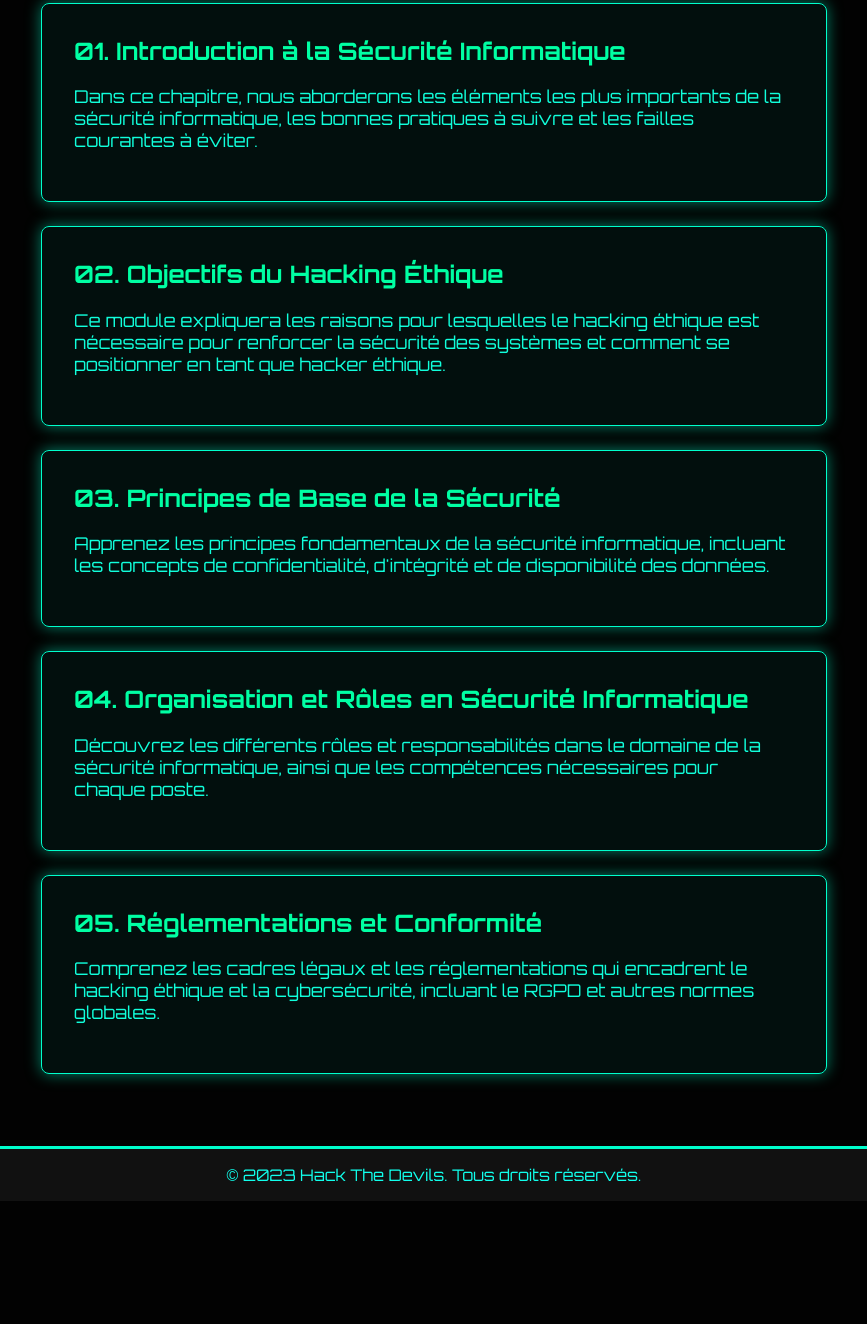
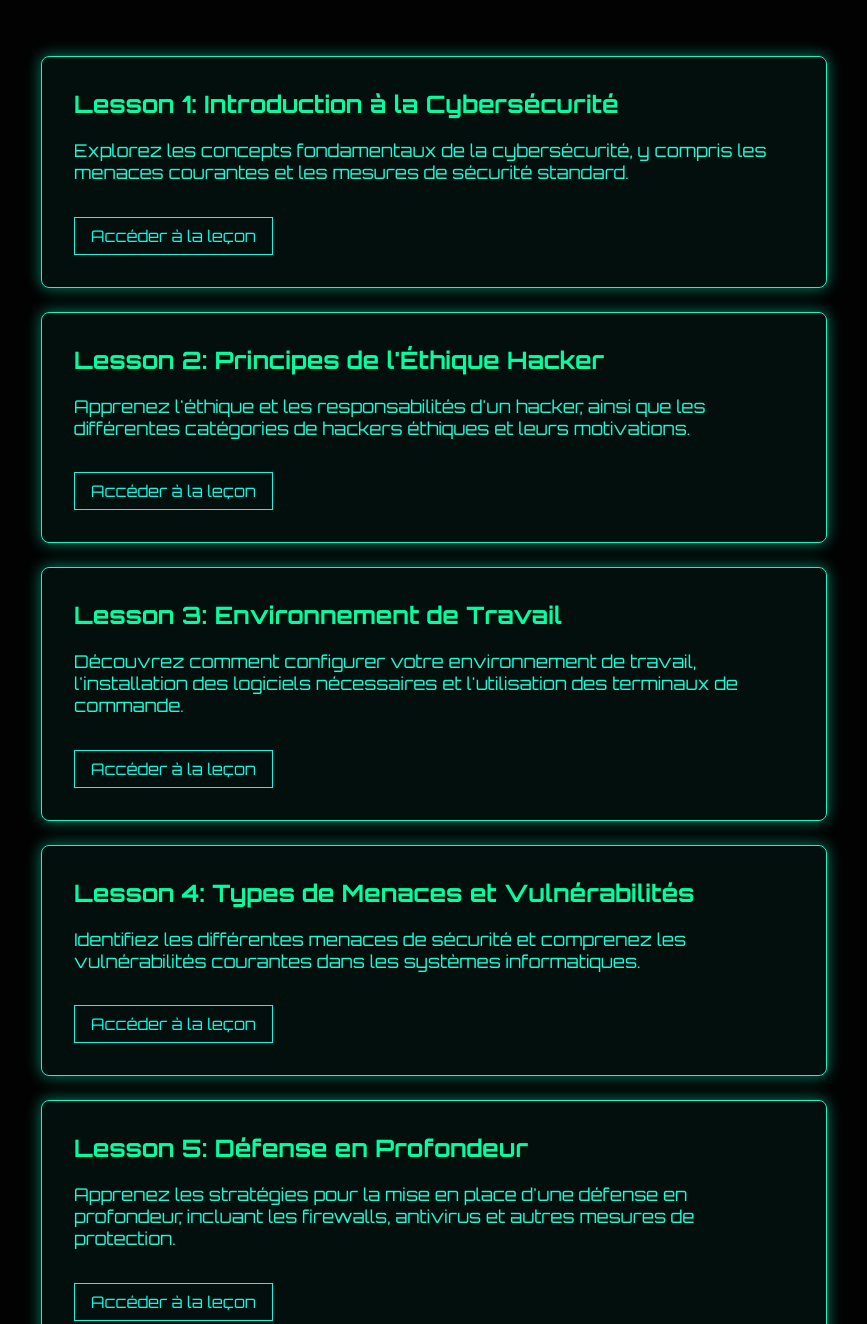
Before and after one commit to hackthedevils/blog, a plain HTML site: page module1.html in a window 1280 px wide. Shown: the part 380-1704 px from the top of the page, without its empty margins (206-1073 px from the left). Before the commit the page ends 1581 px from the top, so only its background shows below. Drawn offline with Linux system fonts and the light colour scheme.

Commit message:
Initial commit

```diff
--- a/module1.html
+++ b/module1.html
@@ -1,5 +1,5 @@
 <html><head><base href="https://hackthedevils.github.io/blog/module1">
-<title>Module 1: Introduction aux Concepts de Sécurité Informatique</title>
+<title>Module 1: Introduction aux Concepts de Sécurité Informatique - Hack The Devils</title>
 <style>
     @import url('https://fonts.googleapis.com/css2?family=Orbitron:wght@400;700&display=swap');
     body {
@@ -19,10 +19,6 @@
     }
     header h1 {
         font-size: 3rem;
-    }
-    header p {
-        font-size: 1.2rem;
-        color: #00ffa3;
     }
     nav {
         display: flex;
@@ -51,7 +47,7 @@
         padding: 3rem 2rem;
         text-align: left;
     }
-    .content-section {
+    .module-section {
         background: rgba(0, 255, 204, 0.05);
         border-radius: 8px;
         border: 1px solid #00ffcc;
@@ -62,20 +58,20 @@
         box-shadow: 0 0 15px rgba(0, 255, 204, 0.5);
         transition: all 0.4s ease;
     }
-    .content-section:hover {
+    .module-section:hover {
         transform: scale(1.05);
         box-shadow: 0 0 25px rgba(0, 255, 204, 0.8);
     }
-    .content-section h2 {
+    .module-section h2 {
         color: #00ffa3;
         font-size: 1.5rem;
         margin-top: 0;
     }
-    .content-section p {
+    .module-section p {
         color: #11ffdb;
         font-size: 1.1rem;
     }
-    .content-section a {
+    .module-section a {
         color: #00ffea;
         text-decoration: none;
         border: 1px solid #00ffea;
@@ -84,7 +80,7 @@
         margin-top: 1rem;
         transition: all 0.3s ease;
     }
-    .content-section a:hover {
+    .module-section a:hover {
         background: #00ffcc;
         color: #020202;
     }
@@ -102,8 +98,8 @@
 </head>
 <body>
 <header>
-    <h1>Module 1: Concepts de Sécurité Informatique</h1>
-    <p>Apprenez les principes de base de la sécurité informatique pour devenir un hacker éthique compétent.</p>
+    <h1>Module 1: Introduction aux Concepts de Sécurité Informatique</h1>
+    <p>Commencez votre parcours en cybersécurité avec ce module introductif.</p>
 </header>
 <nav>
     <a href="https://hackthedevils.github.io/blog/index" class="active">Cours</a>
@@ -113,25 +109,30 @@
     <a href="https://hackthedevils.github.io/blog/contact">Contact</a>
 </nav>
 <main>
-    <section class="content-section">
-        <h2>01. Introduction à la Sécurité Informatique</h2>
-        <p>Dans ce chapitre, nous aborderons les éléments les plus importants de la sécurité informatique, les bonnes pratiques à suivre et les failles courantes à éviter.</p>
+    <section class="module-section">
+        <h2>Lesson 1: Introduction à la Cybersécurité</h2>
+        <p>Explorez les concepts fondamentaux de la cybersécurité, y compris les menaces courantes et les mesures de sécurité standard.</p>
+        <a href="https://hackthedevils.github.io/blog/lesson1">Accéder à la leçon</a>
     </section>
-    <section class="content-section">
-        <h2>02. Objectifs du Hacking Éthique</h2>
-        <p>Ce module expliquera les raisons pour lesquelles le hacking éthique est nécessaire pour renforcer la sécurité des systèmes et comment se positionner en tant que hacker éthique.</p>
+    <section class="module-section">
+        <h2>Lesson 2: Principes de l'Éthique Hacker</h2>
+        <p>Apprenez l'éthique et les responsabilités d'un hacker, ainsi que les différentes catégories de hackers éthiques et leurs motivations.</p>
+        <a href="https://hackthedevils.github.io/blog/lesson2">Accéder à la leçon</a>
     </section>
-    <section class="content-section">
-        <h2>03. Principes de Base de la Sécurité</h2>
-        <p>Apprenez les principes fondamentaux de la sécurité informatique, incluant les concepts de confidentialité, d'intégrité et de disponibilité des données.</p>
+    <section class="module-section">
+        <h2>Lesson 3: Environnement de Travail</h2>
+        <p>Découvrez comment configurer votre environnement de travail, l'installation des logiciels nécessaires et l'utilisation des terminaux de commande.</p>
+        <a href="https://hackthedevils.github.io/blog/lesson3">Accéder à la leçon</a>
     </section>
-    <section class="content-section">
-        <h2>04. Organisation et Rôles en Sécurité Informatique</h2>
-        <p>Découvrez les différents rôles et responsabilités dans le domaine de la sécurité informatique, ainsi que les compétences nécessaires pour chaque poste.</p>
+    <section class="module-section">
+        <h2>Lesson 4: Types de Menaces et Vulnérabilités</h2>
+        <p>Identifiez les différentes menaces de sécurité et comprenez les vulnérabilités courantes dans les systèmes informatiques.</p>
+        <a href="https://hackthedevils.github.io/blog/lesson4">Accéder à la leçon</a>
     </section>
-    <section class="content-section">
-        <h2>05. Réglementations et Conformité</h2>
-        <p>Comprenez les cadres légaux et les réglementations qui encadrent le hacking éthique et la cybersécurité, incluant le RGPD et autres normes globales.</p>
+    <section class="module-section">
+        <h2>Lesson 5: Défense en Profondeur</h2>
+        <p>Apprenez les stratégies pour la mise en place d'une défense en profondeur, incluant les firewalls, antivirus et autres mesures de protection.</p>
+        <a href="https://hackthedevils.github.io/blog/lesson5">Accéder à la leçon</a>
     </section>
 </main>
 <footer>
```
